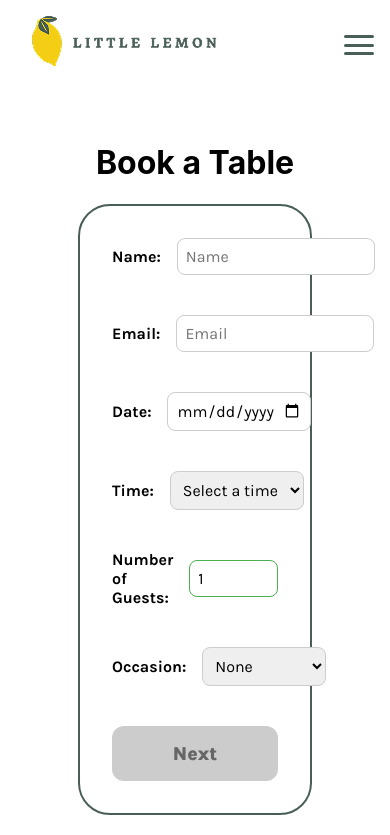
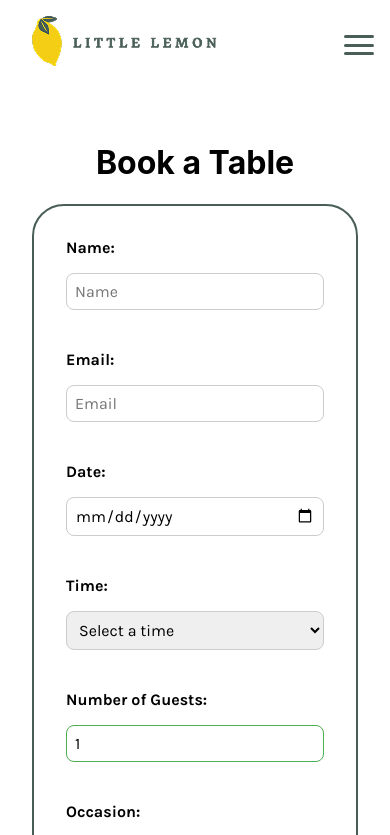
Before and after one commit to abhi-ghosh/little-lemon-capstone, a React (Create React App) app: page /reservations in a window 390 px wide. Shown: the top 835 px of the page. Built offline with nearby package versions, Linux system fonts and the light colour scheme; a web font is replaced by a local one.

Commit message:
mobile version of booking form, adjusted font size of hamburger links

```diff
--- a/src/BookingForm.js
+++ b/src/BookingForm.js
@@ -116,8 +116,8 @@ export default function BookingForm() {
             <input
               id="guests"
               type="number"
-              min="1"
-              max="8"
+              inputMode="numeric"
+              pattern="[1-9]*"
               name="guests"
               value={formData.guests}
               onChange={handleChange}
--- a/src/index.css
+++ b/src/index.css
@@ -18,9 +18,8 @@ code {
 /* Hamburger hidden on desktop */
 .hamburger {
   display: none;
-  font-size: 1.8rem;
   cursor: pointer;
-  padding: 0%;
+  padding: 0;
   margin: 0;
 }
 
@@ -736,6 +735,9 @@ a {
     transform: translateY(0);
     pointer-events: auto;
   }
+  .nav-links.active a {
+    font-size: 1.7rem;
+  }
   nav a {
     margin-left:0;
     margin: 0 1rem 0 1rem;
@@ -922,6 +924,12 @@ a {
 .socials {
   margin-top: 2rem;
 }
+.booking{
+  max-width: 100%;
+}
+.form-row{
+  grid-template-columns: 1fr;
+}
 }
 
 /*MEDIA END ------------------------------------------------------------------------------------------------------- */
```
